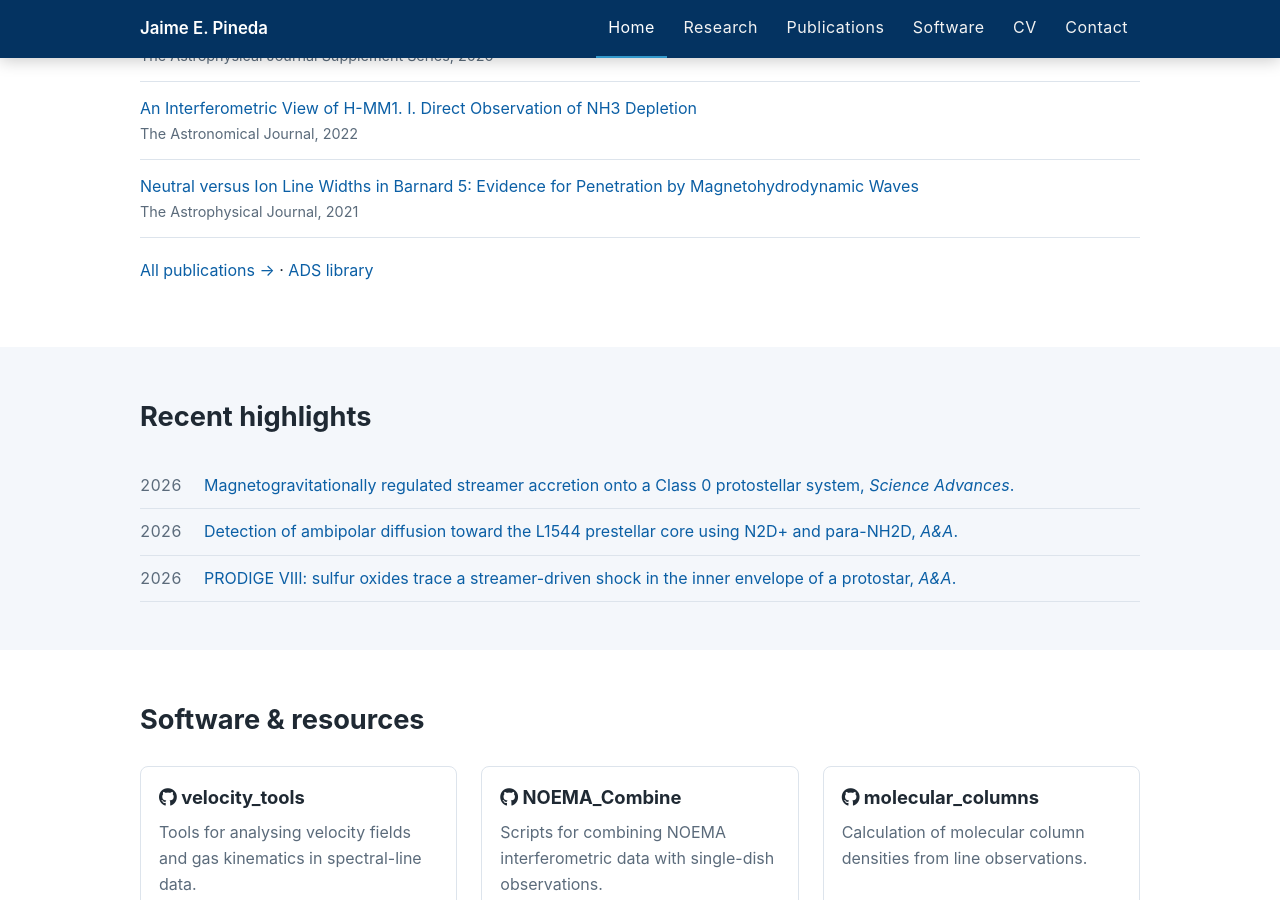
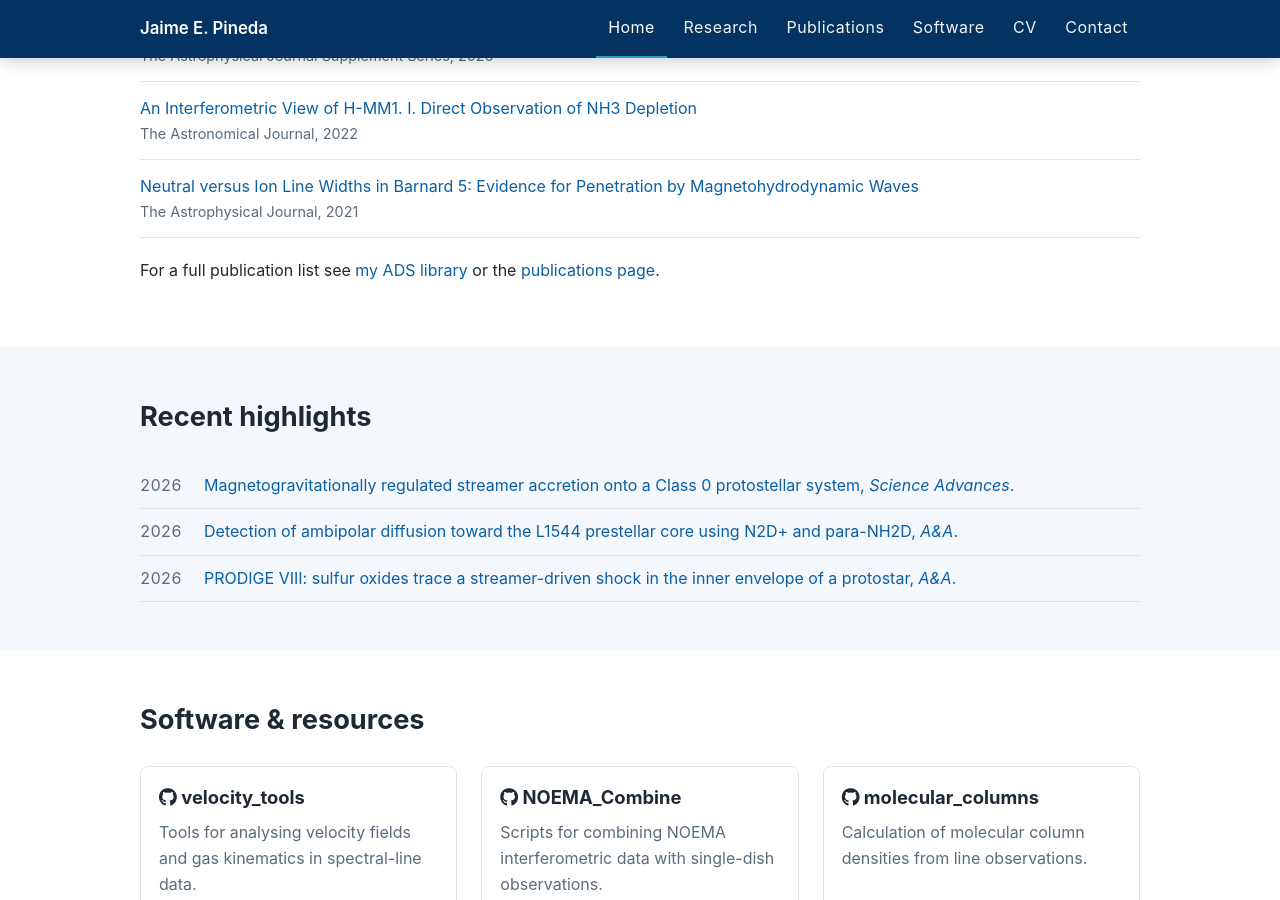
Before and after one commit to jpinedaf/jpinedaf.github.io, a Jekyll site: the page built from index.md, in a window 1280 px wide and 900 px high, scrolled down 1713 px. Built offline with Jekyll 4.4.1, drawn with Linux system fonts in a browser that asks for light colours; a style sheet for code colours, icons or effects is not loaded.

Commit message:
Add full publication list link to ADS library
Co-authored-by: Copilot <223556219+Copilot@users.noreply.github.com>

```diff
--- a/index.md
+++ b/index.md
@@ -53,7 +53,7 @@ wide: true
       <li><a href="{{ p.pdf }}" rel="noopener">{{ p.title }}</a><div class="venue">{{ p.venue }}</div></li>
       {% endif %}{% endfor %}
     </ul>
-    <p class="more"><a href="{{ '/publications/' | relative_url }}">All publications &rarr;</a> &middot; <a href="{{ site.ads_link }}" rel="noopener">ADS library</a></p>
+    <p class="more">For a full publication list see <a href="{{ site.ads_link }}" rel="noopener">my ADS library</a> or the <a href="{{ '/publications/' | relative_url }}">publications page</a>.</p>
   </div>
 </section>
 
```
